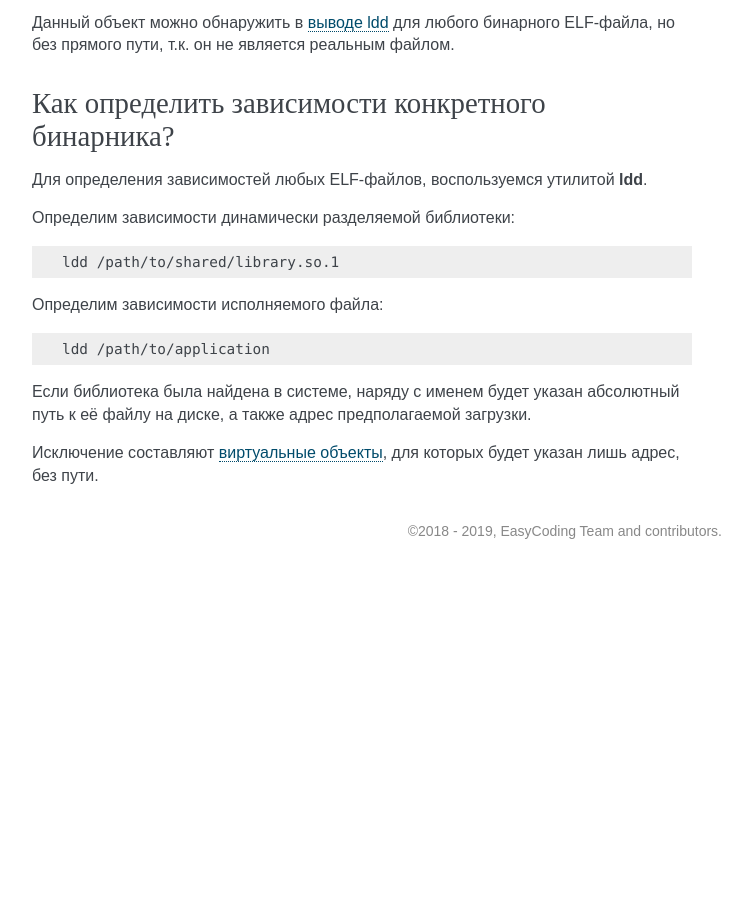
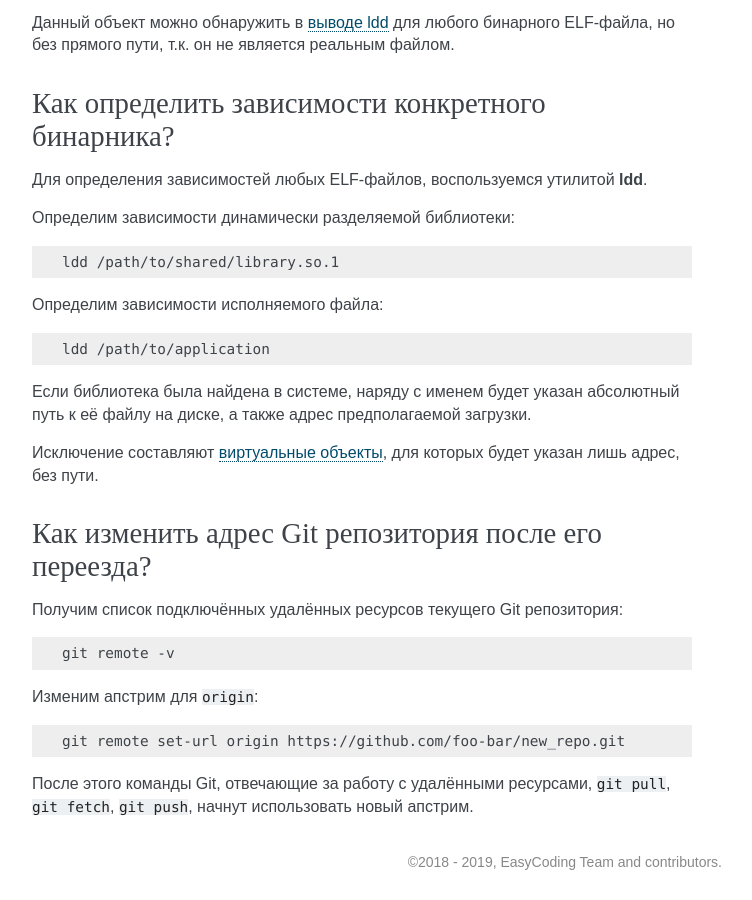
Before and after one commit to RussianFedora/FAQ, a Sphinx documentation site: the page built from source/development.rst, in a window 1280 px wide and 900 px high, scrolled down 20282 px. Shown: the whole window, without its empty margins (388-1140 px from the left). Built offline with Sphinx 7.4.7, drawn with Linux system fonts in a browser that asks for light colours; before the commit the page ends 20851 px from its top, so only the background shows below that; some of the changed text lies outside the part shown.

Commit message:
Added question about switching remote for Git repository.

```diff
--- a/source/development.rst
+++ b/source/development.rst
@@ -1144,3 +1144,23 @@
 Если библиотека была найдена в системе, наряду с именем будет указан абсолютный путь к её файлу на диске, а также адрес предполагаемой загрузки.
 
 Исключение составляют :ref:`виртуальные объекты <linux-vdso>`, для которых будет указан лишь адрес, без пути.
+
+.. index:: git, upstream, remote, origin
+.. _git-switch-remote:
+
+Как изменить адрес Git репозитория после его переезда?
+========================================================
+
+Получим список подключённых удалённых ресурсов текущего Git репозитория:
+
+.. code-block:: text
+
+    git remote -v
+
+Изменим апстрим для ``origin``:
+
+.. code-block:: text
+
+    git remote set-url origin https://github.com/foo-bar/new_repo.git
+
+После этого команды Git, отвечающие за работу с удалёнными ресурсами, ``git pull``, ``git fetch``, ``git push``, начнут использовать новый апстрим.
```
